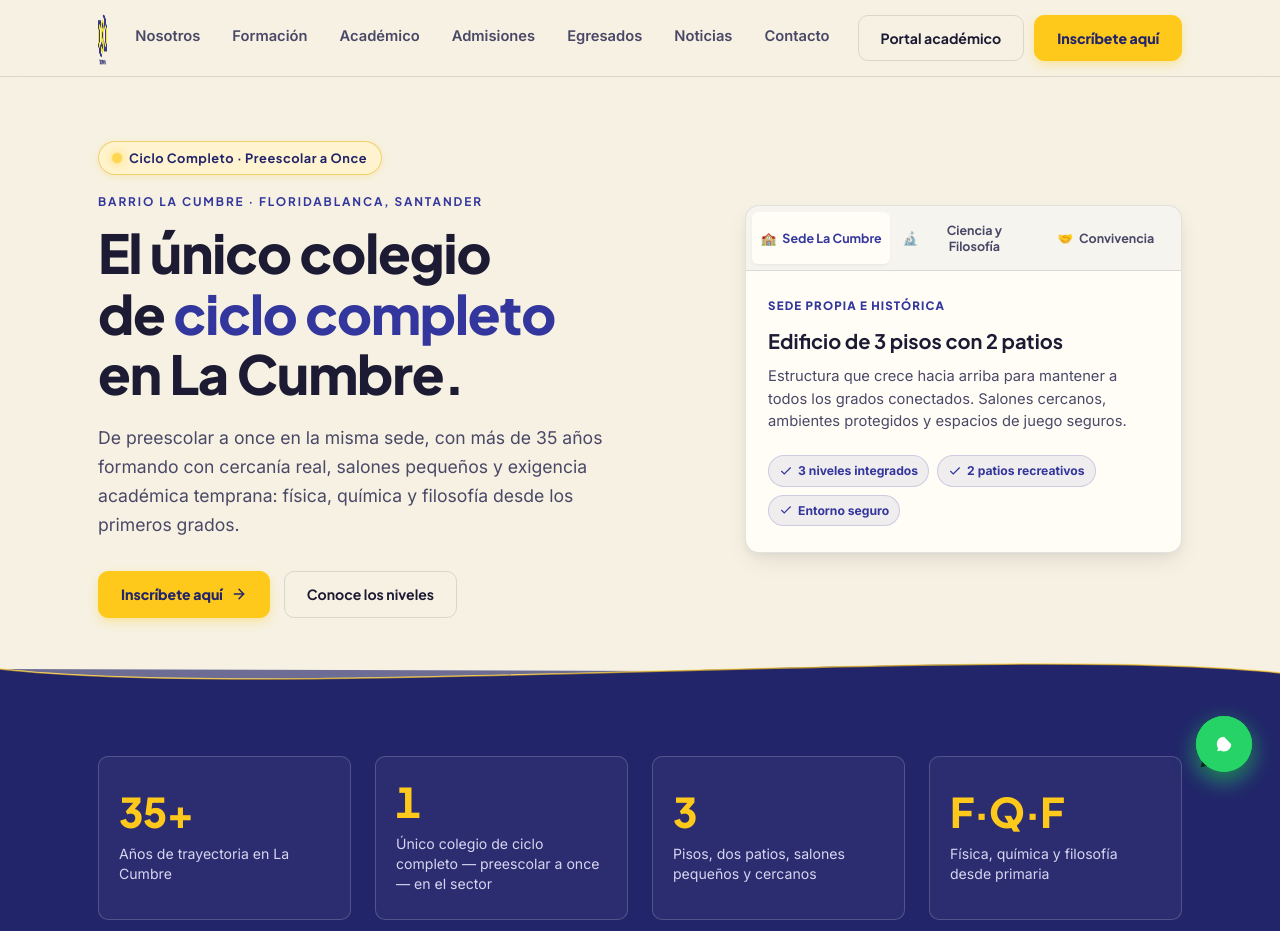
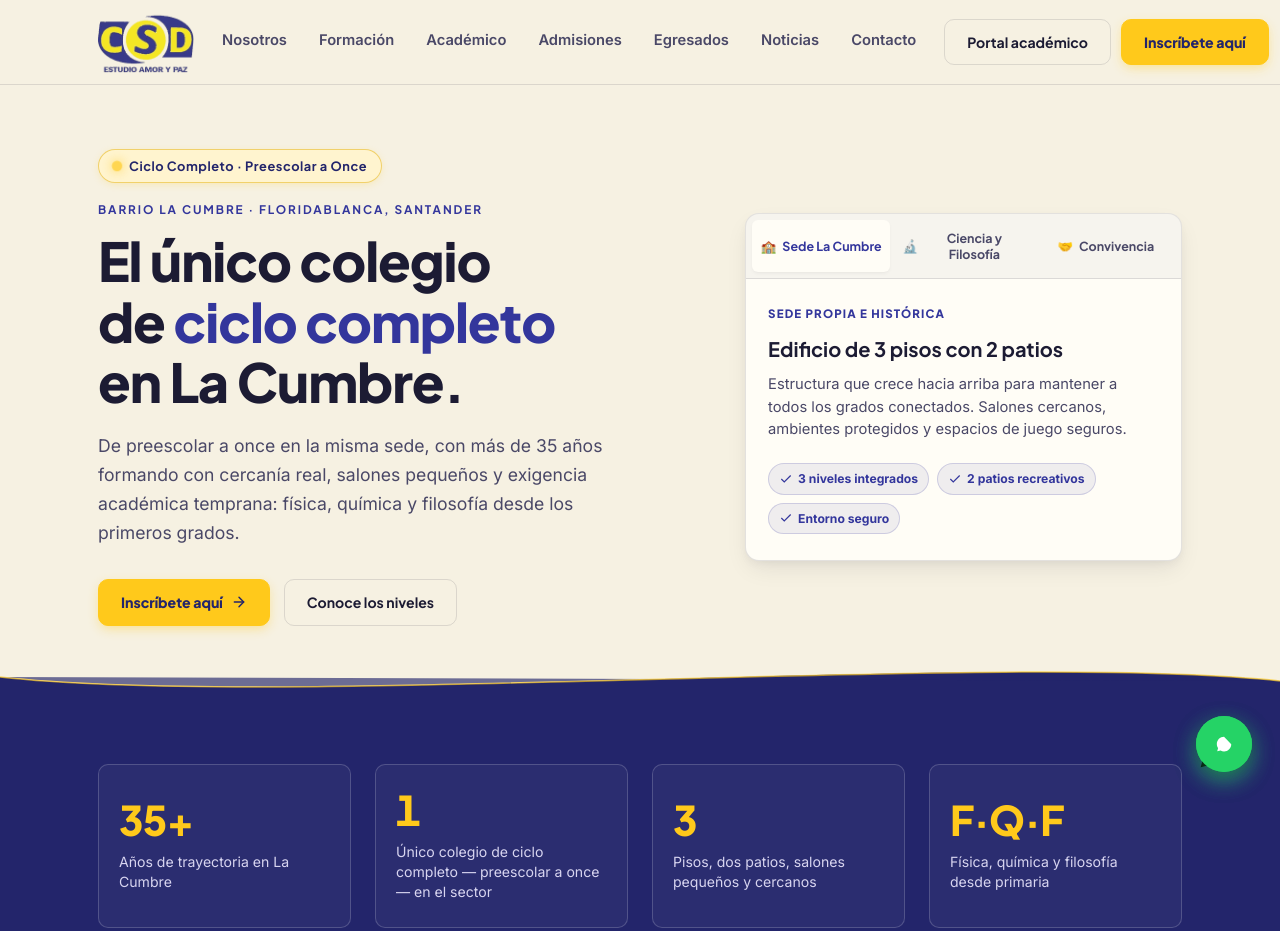
Before and after one commit to csd-digitalweb/sitio-web-csd, an Eleventy site: page src/index.njk in a window 1280 px wide. Shown: the top 931 px of the page. Built offline with nearby package versions, Linux system fonts and the light colour scheme; Eleventy itself is replaced by a stand-in of ours; files that its build step writes are made by us from their sources.

Commit message:
Corregir proporción del logo oficial: mantener ancho y alto original sin aplastar ni distorsionar

```diff
--- a/src/styles.css
+++ b/src/styles.css
@@ -238,12 +238,19 @@ header.site {
 .brand {
   display: flex;
   align-items: center;
+  gap: 12px;
   margin-right: auto;
   text-decoration: none;
+  flex-shrink: 0;
 }
 .brand img {
-  height: 56px;
+  height: 64px;
   width: auto;
+  min-width: 96px;
+  max-height: 64px;
+  object-fit: contain;
+  flex-shrink: 0;
+  display: block;
   transition: transform 0.2s ease, filter 0.2s ease;
 }
 .brand:hover img {
@@ -2428,7 +2435,7 @@ footer a:hover { color: var(--yellow-500); }
   .menu-toggle { display: flex; }
   .mobile-backdrop { display: block; }
   .mobile-drawer { display: flex; }
-  .brand img { height: 46px; }
+  .brand img { height: 50px; min-width: 75px; }
 
   .hero { padding: 40px 0 24px; }
   .hero .wrap {
```
